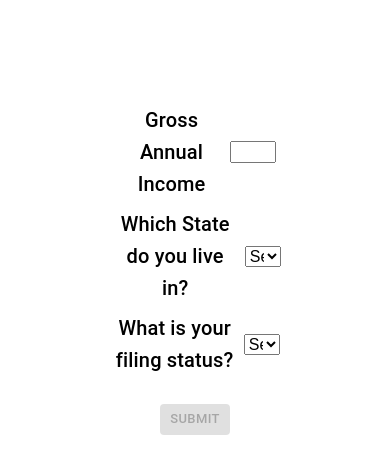
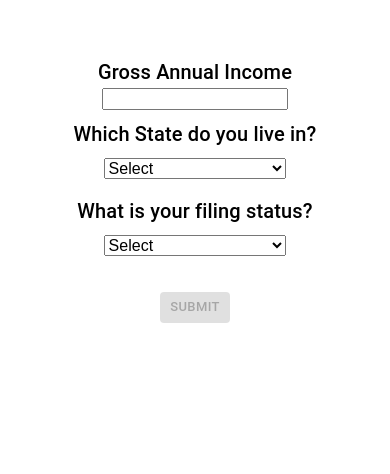
Before and after one commit to demayj10/tax-calculator, a React (Create React App) app: page / in a window 390 px wide. Shown: the top 474 px of the page. Built offline with nearby package versions, Linux system fonts and the light colour scheme.

Commit message:
mobile friendly design added

```diff
--- /dev/null
+++ b/src/components/accordion/financialAccordionSummary.css
@@ -0,0 +1,6 @@
+/* Mobile UI */
+@media screen and (max-width: 575px) {
+    .accordion-summary h5 {
+        font-size: 1em !important;
+    }
+}
--- a/src/components/accordion/financialAccordionSummary.tsx
+++ b/src/components/accordion/financialAccordionSummary.tsx
@@ -1,6 +1,8 @@
 import React, { FC } from 'react';
 import { styled } from '@mui/material/styles';
 import { AccordionSummary, Typography } from '@mui/material';
+
+import './financialAccordionSummary.css';
 
 interface FinancialAccordionSummaryProps {
     title: string,
@@ -29,6 +31,7 @@ const FinancialAccordionSummary: FC<FinancialAccordionSummaryProps> = (
   return (
     <CustomizedAccordionSummary
       aria-controls={ariaControls}
+      className="accordion-summary"
     >
       <Typography fontWeight="bold" align="left" variant="h5">
         {title}
--- a/src/components/dataList/dataListItem.css
+++ b/src/components/dataList/dataListItem.css
@@ -34,3 +34,14 @@
 .titleValue {
     font-weight: bold;
 }
+
+/* Mobile UI */
+@media screen and (max-width: 575px) {
+    .paper-item > * {
+        font-size: 1em !important;
+    }
+
+    .dataItem {
+        font-size: 0.8em;
+    }
+}
--- a/src/components/inputForm/inputForm.css
+++ b/src/components/inputForm/inputForm.css
@@ -25,3 +25,32 @@
     margin: 0;
     padding: 0;
 }
+
+@media screen and (max-width: 1100px) {
+    #formContainer {
+        width: 70%;
+    }
+}
+
+@media screen and (max-width: 730px) {
+    #formContainer {
+        width: 90%;
+        margin: 5em 1em;
+        padding: 1em 0;
+    }
+}
+
+/* Mobile UI */
+@media screen and (max-width: 575px) {
+    #formContainer {
+        width: 95%;
+        margin: 2em auto 1em;
+        padding: 1em 0;
+    }
+    .input-row {
+        flex-direction: column;
+    }
+    .input-value-item {
+        width: 60%;
+    }
+}
--- a/src/components/resultData/resultData.css
+++ b/src/components/resultData/resultData.css
@@ -33,8 +33,13 @@
     }
 }
 
-@media screen and (max-width: 550px) {
+/* Mobile UI */
+@media screen and (max-width: 575px) {
     #resultContainer {
         width: 100%;
     }
+
+    #resultData > * {
+        width: 100%;
+    }
 }
--- a/src/lib/data/maritalStatus.ts
+++ b/src/lib/data/maritalStatus.ts
@@ -1,7 +1,7 @@
 export const enum MaritalStatus {
     Single = 'Single',
     MarriedJointly = 'Married filing jointly',
-    MarriedSeparately = 'Married separately separately',
+    MarriedSeparately = 'Married filing separately',
     DefaultForTesting = 'Default for testing',
 }
 
```
